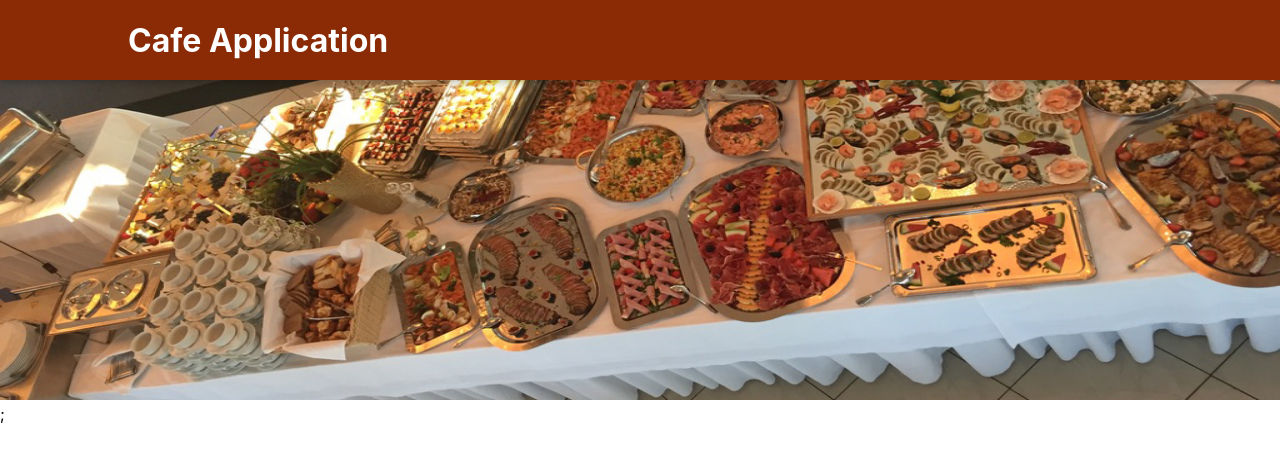
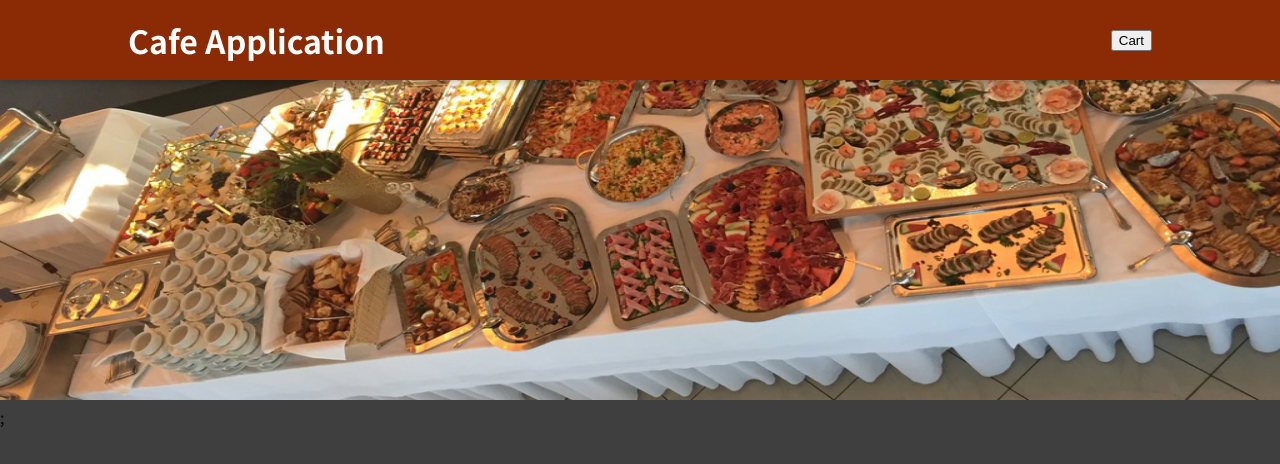
Before and after one commit to Tushxr00/food-order-app, a React (Create React App) app: page / in a window 1280 px wide. Shown: the top 464 px of the page. Built offline with nearby package versions, Linux system fonts and the light colour scheme.

Commit message:
added styles in the index.css file

```diff
--- a/src/index.css
+++ b/src/index.css
@@ -1,13 +1,14 @@
+@import url("https://fonts.googleapis.com/css2?family=Noto+Sans+JP:wght@400;700&display=swap");
+
+* {
+  box-sizing: border-box;
+}
+
+html {
+  font-family: "Noto Sans JP", sans-serif;
+}
+
 body {
   margin: 0;
-  font-family: -apple-system, BlinkMacSystemFont, 'Segoe UI', 'Roboto', 'Oxygen',
-    'Ubuntu', 'Cantarell', 'Fira Sans', 'Droid Sans', 'Helvetica Neue',
-    sans-serif;
-  -webkit-font-smoothing: antialiased;
-  -moz-osx-font-smoothing: grayscale;
+  background-color: #3f3f3f;
 }
-
-code {
-  font-family: source-code-pro, Menlo, Monaco, Consolas, 'Courier New',
-    monospace;
-}
```
